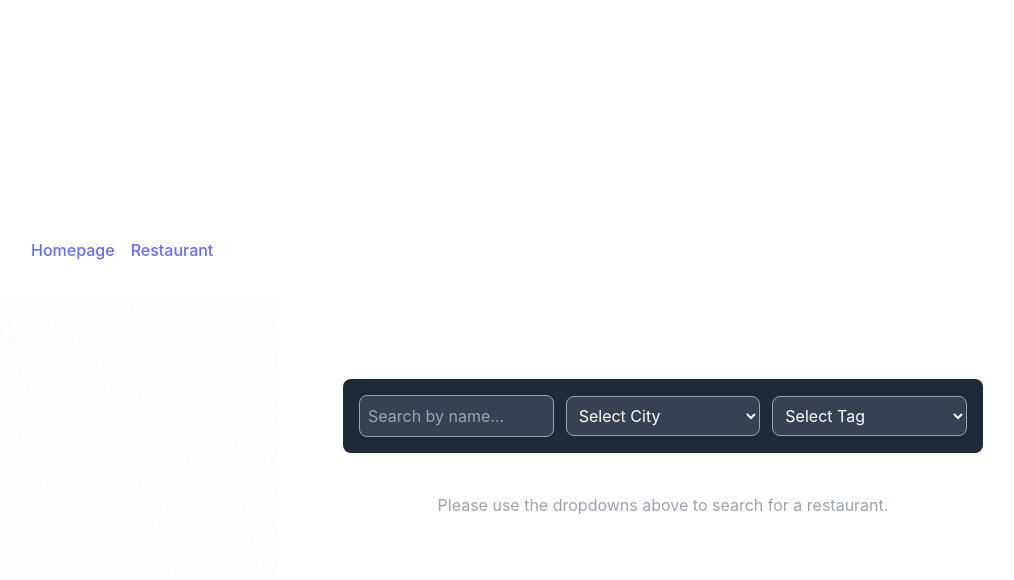
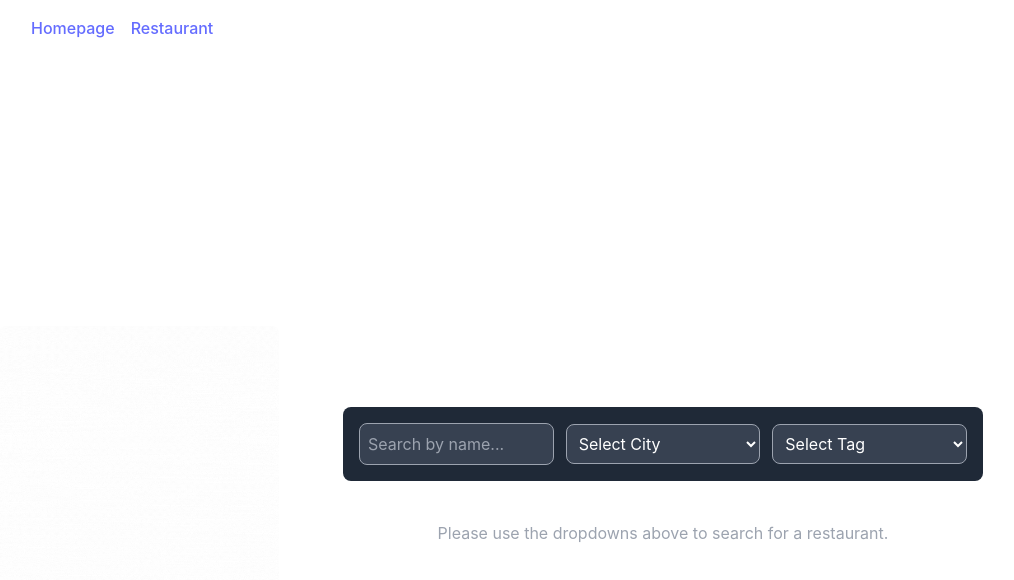
Before and after one commit to adnedelcu/cross-over-yelp, a React (Vite) app: page / in a window 1280 px wide. Shown: the top 580 px of the page, without its empty margins (81-1095 px from the left). Built offline with nearby package versions, Linux system fonts and the light colour scheme.

Commit message:
Added layout to files so we don't need to repeat

```diff
--- a/package.json
+++ b/package.json
@@ -11,8 +11,10 @@
   },
   "dependencies": {
     "daisyui": "^4.12.10",
+    "leaflet": "^1.9.4",
     "react": "^18.3.1",
     "react-dom": "^18.3.1",
+    "react-leaflet": "^4.2.1",
     "react-router-dom": "^6.26.0"
   },
   "devDependencies": {
--- a/src/components/Homepage.jsx
+++ b/src/components/Homepage.jsx
@@ -1,7 +1,7 @@
-import { Navbar } from './Navbar.jsx'
 import { useState, useEffect } from 'react';
 import mockData from '../assets/mockupData.json';
 import logoGif from '../assets/logo.gif'; // Import the GIF
+import { Layout } from './Layout.jsx';
 
 
 export const Homepage = () => {
@@ -46,9 +46,8 @@
   }, [searchTerm, selectedCity, selectedTag, restaurants]);
 
   return (
-    <>
+    <Layout>
       <div className="flex flex-col items-start justify-center min-h-screen">
-        <Navbar />
         <div className="flex flex-row items-center justify-start w-full max-w-5xl mt-5 ml-20">
           {/* GIF on the left */}
           <img src={logoGif} alt="Logo" className="h-[17.5rem] w-[17.5rem] mr-16 rounded-lg object-cover" />
@@ -118,6 +117,6 @@
           </div>
         </div>
       </div>
-    </>
+    </Layout>
   );
 };
--- /dev/null
+++ b/src/components/Layout.jsx
@@ -0,0 +1,13 @@
+import React from 'react'
+import { Navbar } from './Navbar'
+
+export const Layout = ({children}) => {
+  return(
+    <>
+      <div>
+        <Navbar/>
+      </div>
+      <main className='container'>{children}</main>
+    </>
+  )
+}
--- a/src/components/Restaurant.jsx
+++ b/src/components/Restaurant.jsx
@@ -1,8 +1,9 @@
-import { Link, useParams } from 'react-router-dom'
-import { Navbar } from './Navbar.jsx'
+import { Link, useParams } from 'react-router-dom';
 import { useEffect, useState } from 'react';
+import { MapContainer, TileLayer, useMap } from 'react-leaflet';
 import { getRestaurant } from '../utils/restaurants.js';
 import { getUser } from '../utils/users.js';
+import { Layout } from './Layout.jsx';
 
 export const Restaurant = () => {
   let { id } = useParams();
@@ -38,8 +39,7 @@
   }, []);
 
   return (
-    <>
-      <Navbar></Navbar>
+    <Layout>
       Restaurant {restaurant.name} #{id}
       {restaurant && restaurant.reviews?.map(review => (
         <div key={review.id} className="bg-gray-700 rounded-lg p-3 my-3">
@@ -60,6 +60,6 @@
         </div>
       ))}
       <Link to="/restaurants" className="btn btn-info">Go back to list</Link>
-    </>
+    </Layout>
   )
 }
--- a/src/components/RestaurantList.jsx
+++ b/src/components/RestaurantList.jsx
@@ -1,9 +1,9 @@
-import { useEffect, useState } from 'react'
-import { Navbar } from './Navbar.jsx'
-import { RestaurantCard } from './RestaurantCard.jsx'
-import { RestaurantCardSkeleton } from './RestaurantCardSkeleton.jsx'
+import { useEffect, useState } from 'react';
+import { Layout } from './Layout.jsx';
+import { RestaurantCard } from './RestaurantCard.jsx';
+import { RestaurantCardSkeleton } from './RestaurantCardSkeleton.jsx';
 
-import { getRestaurants } from '../utils/restaurants.js'
+import { getRestaurants } from '../utils/restaurants.js';
 
 export const RestaurantList = () => {
   const [restaurants, setRestaurants] = useState([]);
@@ -29,8 +29,7 @@
   }, []);
 
   return (
-    <>
-      <Navbar></Navbar>
+    <Layout>
       <div className="flex flex-row gap-4 flex-wrap">
         {isLoading ? (
           <>
@@ -42,6 +41,6 @@
           restaurants.map(restaurant => <RestaurantCard key={restaurant.id} restaurant={restaurant} />)
         )}
       </div>
-    </>
+    </Layout>
   )
 }
```
Also changed, not shown: 1 other file (tests, documents, lock files or other folders).
